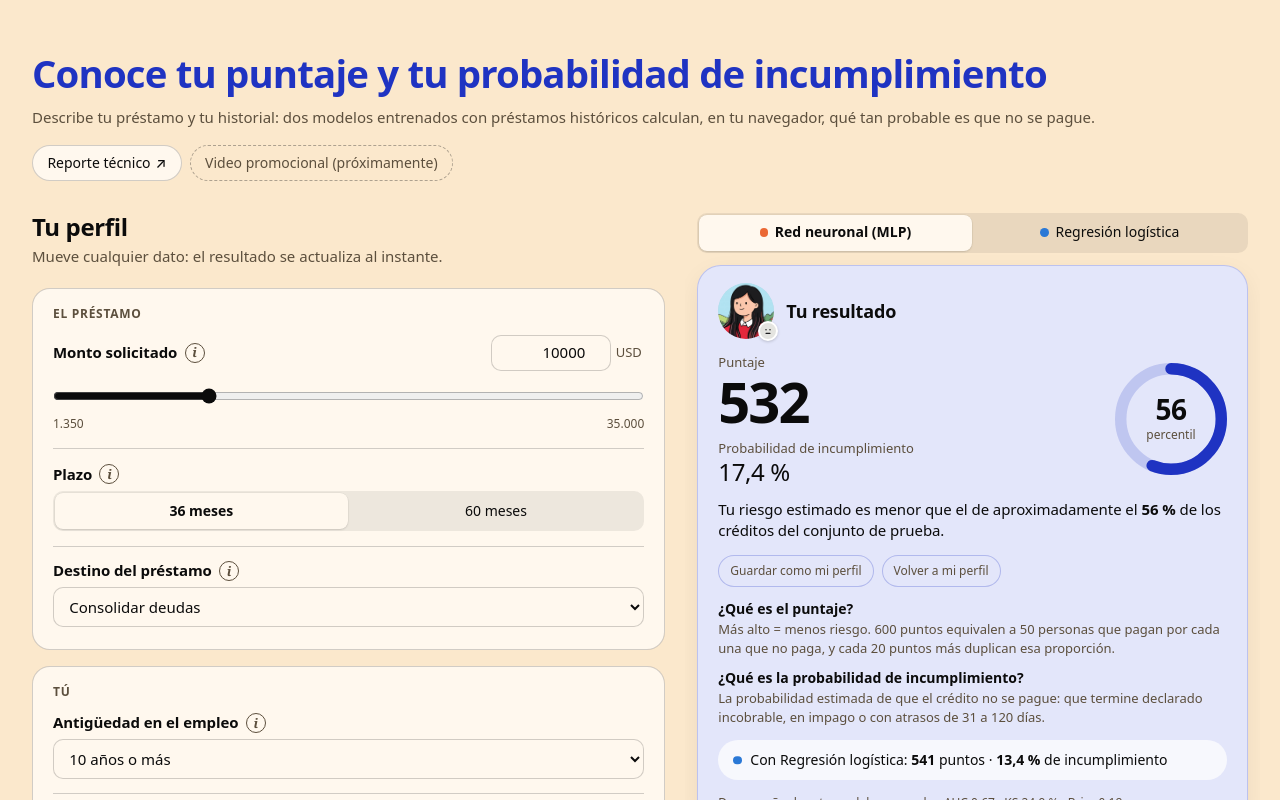
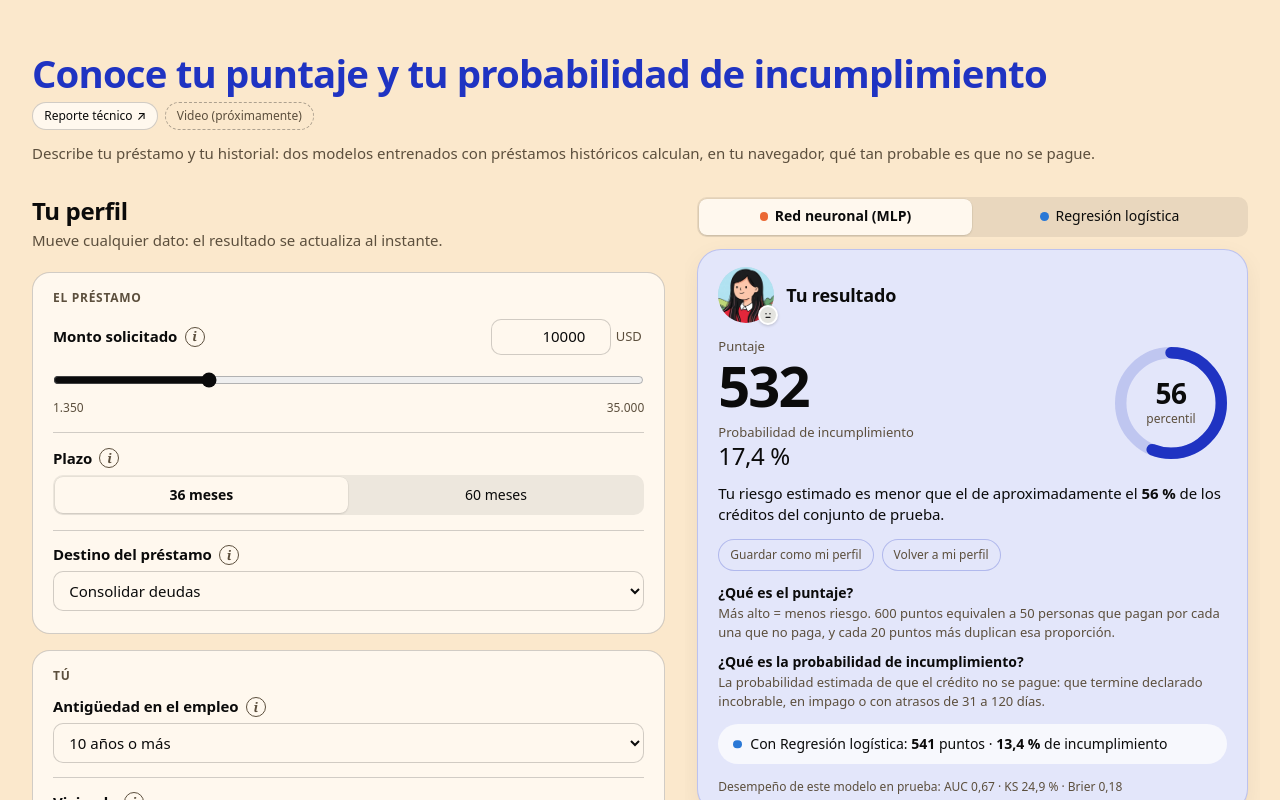
Before and after one commit to danielgonzalez2709/Trabajo2_Redes_Neuronales, a Next.js app in the folder app/: page / in a window 1280 px wide. Shown: the top 800 px of the page. Built offline with nearby package versions, Linux system fonts and the light colour scheme.

Commit message:
feat(Marco): refactor header structure and styles for improved layout and readability

```diff
--- a/app/components/Marco.module.css
+++ b/app/components/Marco.module.css
@@ -1,16 +1,20 @@
-.encabezado {
-  margin-bottom: 2rem;
-}
-
-/* Fijo arriba al desplazarse, con el fondo de la página para tapar lo que pasa por debajo. La altura queda en
+/* Fija arriba al desplazarse, con el fondo de la página para tapar lo que pasa por debajo. Su altura queda en
    --alto-titulo (page.module.css) para que la columna fija del resultado se ubique debajo. */
-.titulo {
+.barra {
   position: sticky;
   top: 0;
   z-index: 10;
-  margin: 0;
+  display: flex;
+  flex-wrap: wrap;
+  align-items: center;
+  justify-content: space-between;
+  gap: 0.5rem 1.5rem;
   padding: 0.75rem 0;
   background: var(--ds-pagina);
+}
+
+.titulo {
+  margin: 0;
   color: var(--ds-acento);
   font-size: clamp(1.5rem, 3vw, 2.5rem);
   font-weight: 700;
@@ -20,7 +24,7 @@
 }
 
 .detalle {
-  margin: 0;
+  margin: 0 0 2rem;
   font-size: 0.9375rem;
   color: var(--ds-texto-pagina);
 }
@@ -28,18 +32,17 @@
 .enlaces {
   display: flex;
   flex-wrap: wrap;
-  gap: 0.5rem;
-  margin-top: 1rem;
+  gap: 0.4rem;
 }
 
 .enlace,
 .enlaceInactivo {
   display: inline-flex;
   align-items: center;
-  gap: 0.3rem;
-  min-height: 2.25rem;
-  padding: 0.35rem 0.9rem;
-  font-size: 0.875rem;
+  gap: 0.25rem;
+  min-height: 1.75rem;
+  padding: 0.2rem 0.7rem;
+  font-size: 0.75rem;
   font-weight: 500;
   border-radius: 999px;
 }
--- a/app/components/Marco.tsx
+++ b/app/components/Marco.tsx
@@ -6,13 +6,9 @@ import estilos from "./Marco.module.css";
 export function Encabezado() {
   return (
     <>
-      {/* Fuera del <header>: así el título queda fijo arriba mientras se recorre toda la página. */}
-      <h1 className={estilos.titulo}>Conoce tu puntaje y tu probabilidad de incumplimiento</h1>
-      <header className={estilos.encabezado}>
-        <p className={estilos.detalle}>
-          Describe tu préstamo y tu historial: dos modelos entrenados con préstamos históricos calculan, en tu
-          navegador, qué tan probable es que no se pague.
-        </p>
+      {/* Barra fija arriba al desplazarse: título y enlaces. La descripción va debajo y se desplaza con la página. */}
+      <header className={estilos.barra}>
+        <h1 className={estilos.titulo}>Conoce tu puntaje y tu probabilidad de incumplimiento</h1>
         <nav className={estilos.enlaces} aria-label="Más sobre el proyecto">
           <a className={estilos.enlace} href={URL_REPORTE_TECNICO} target="_blank" rel="noopener noreferrer">
             Reporte técnico<span aria-hidden="true">↗</span>
@@ -25,11 +21,15 @@ export function Encabezado() {
             </a>
           ) : (
             <span className={estilos.enlaceInactivo} aria-disabled="true">
-              Video promocional (próximamente)
+              Video (próximamente)
             </span>
           )}
         </nav>
       </header>
+      <p className={estilos.detalle}>
+        Describe tu préstamo y tu historial: dos modelos entrenados con préstamos históricos calculan, en tu navegador,
+        qué tan probable es que no se pague.
+      </p>
     </>
   );
 }
```
